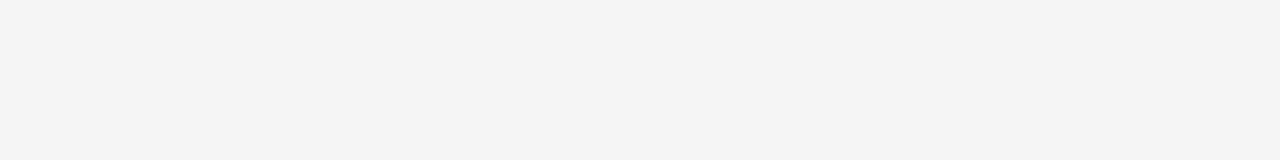
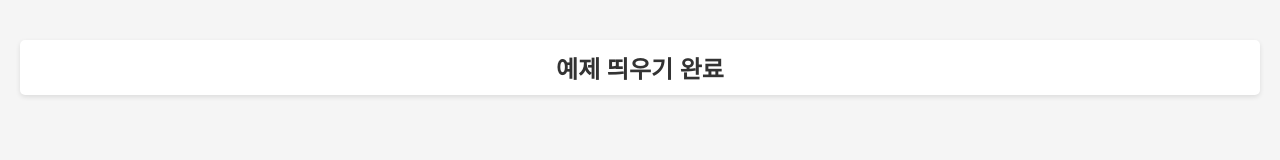
Before and after one commit to thkimsw/node-publishing-server, a website: page public/pages/search.html in a window 1280 px wide. Drawn offline with Linux system fonts and the light colour scheme.

Commit message:
publish cdn done

```diff
--- a/public/pages/search.html
+++ b/public/pages/search.html
@@ -8,5 +8,6 @@
 	<script src="/js/example.js"></script>
 </head>
 <body>
+	<h2>예제 띄우기 완료</h2>
 </body>
 </html>
```
Also changed, not shown: README.MD.
